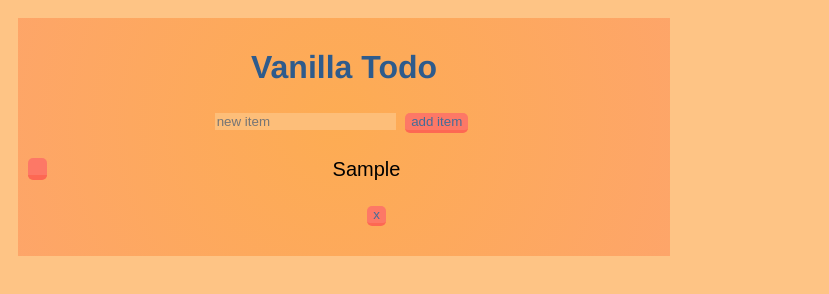
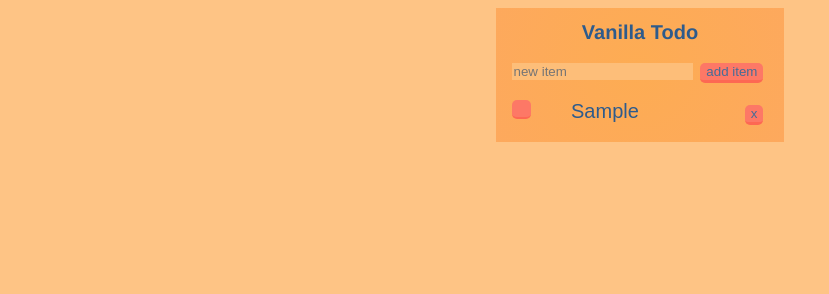
Before and after one commit to molinajes/react-refresh, a website: page index.html in a window 1280 px wide. Both pictures are taken after typing "Sample" into the empty fields and a click on the button "add item". Shown: the whole page, without its empty margins (0-829 px from the left). Drawn offline with nearby package versions, Linux system fonts and the light colour scheme.

Commit message:
Properly line up checkbox, item and remove button

```diff
--- a/index.css
+++ b/index.css
@@ -2,6 +2,25 @@ html {
   min-height: 100%;
   background: #fec485;
   font-family:Arial, sans-serif;
+  font-size: 62.5%; /* allow use to work with rem on a 10 base increment */
+}
+
+/* todo container */
+.container {
+  display: flex;
+}
+
+/* vanilla container */
+.vanilla-container {
+  max-width: 60rem;
+  margin: 0 auto;
+  padding: 0 1.6rem;
+  text-align: center;
+  /* flex-basis: 50%;
+  margin: 10px;
+  padding: 10px;
+  text-align: center; */
+  background-image: radial-gradient(circle 561px at 49% 45.3%, rgba(253, 172, 83, 1) 0%, rgba(253, 104, 83, 0.37) 90.1%);
 }
 
 h1 {
@@ -9,15 +28,39 @@ h1 {
    color: #2e5b8c;
 }
 
+/* .add-item {
+
+} */
+
+.add-item__input {
+  background: #fdbe79;
+  border: none;
+  color: #407fc4;
+}
+
 /* position custom checkbox */
 .item-container {
-  display: block;
+  /* display: block;
   position: relative;
   padding-left: 45px;
   margin-bottom: 15px;
   cursor: pointer;
-  font-size: 20px;
+  font-size: 20px; */
+  display: flex;
+  justify-content: space-between;
+  padding: 1.2rem 0;
 }
+
+.item__text {
+  color: #2e5b8c;
+  font-size: 2rem;
+  margin: 0;
+  word-break: break-all;
+}
+
+/* .remove-button {
+
+} */
 
 /* hide initial checkbox*/
 input[type=checkbox] {
@@ -26,9 +69,9 @@ input[type=checkbox] {
 
 /* custom checkbox */
 .custom-checkbox {
-  position: absolute;
-  top: 0;
-  left: 0;
+  /* position: absolute; modifying this will disable checkmark */
+  /* top: 0;
+  left: 0; */
   height: 17px;
   width: 19px;
   background: #fd7866;
@@ -61,12 +104,6 @@ input[type=checkbox] {
   transform: rotate(45deg);
 }
 
-.add-item__input {
-  background: #fdbe79;
-  border: none;
-  color: #407fc4;
-}
-
 button {
   background: #fd7866;
   border: none;
@@ -84,20 +121,6 @@ li {
   padding: 0 5px
 }
 
-/* todo container */
-.container {
-  display: flex;
-}
-
-/* vanilla container */
-.vanilla-container {
-  flex-basis: 50%;
-  margin: 10px;
-  padding: 10px;
-  text-align: center;
-  background-image: radial-gradient(circle 561px at 49% 45.3%, rgba(253, 172, 83, 1) 0%, rgba(253, 104, 83, 0.37) 90.1%);
-}
-
 /* react container */
 .todo-react {
   flex-basis: 50%;
--- a/vanillaList.js
+++ b/vanillaList.js
@@ -34,11 +34,14 @@ submit.addEventListener("click", (event) => {
     //append inputText to item text
     itemText.appendChild(document.createTextNode(inputText))
 
-    //append item text, checkbox input, remove button and span to item
+    //append item text, checkbox input, remove button and span to ite
+    item.appendChild(span)
     item.appendChild(itemText)
     item.appendChild(inputCheckbox)
     item.appendChild(remove)
-    item.appendChild(span)
+
+
+
 
     //append item to list container
     document.querySelector(".list-container").appendChild(item)
```
